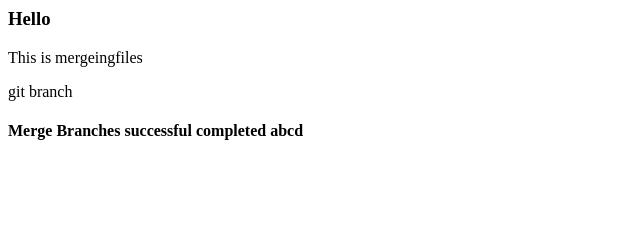
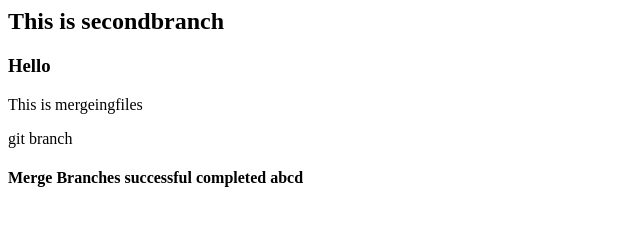
Before and after one commit to Venkataramanareactdev/Samplegitrepo, a plain HTML site: page mergeingfiles.html in a window 1280 px wide. Shown: the whole page, without its empty margins (0-640 px from the left). Drawn offline with Linux system fonts and the light colour scheme.

Commit message:
conflits_121ww

```diff
--- a/mergeingfiles.html
+++ b/mergeingfiles.html
@@ -5,6 +5,7 @@
     <title>Document</title>
 </head>
 <body>
+    <h2>This is secondbranch</h2>
     <h3>Hello</h3>
     <p>This is mergeingfiles</p>
     <p>git branch</p>
```
